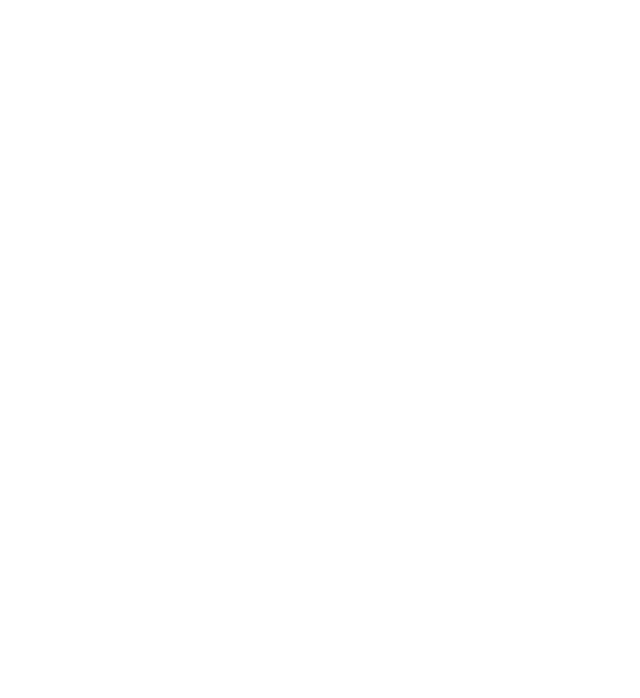
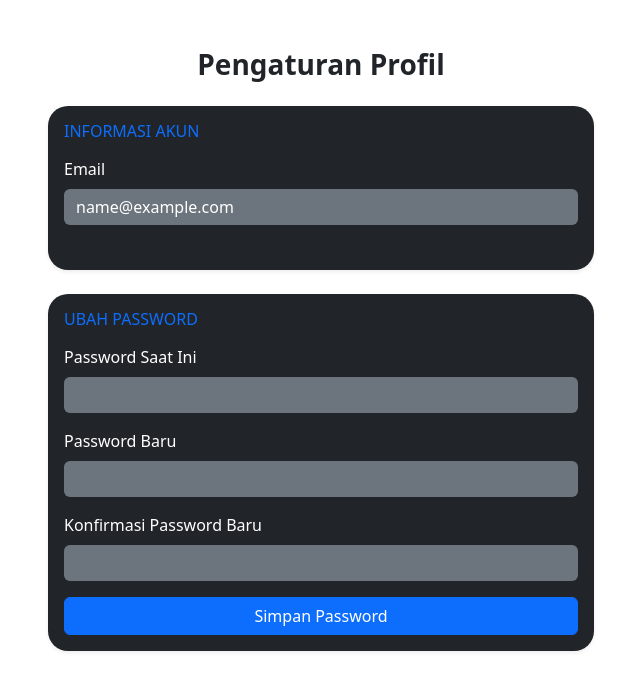
Before and after one commit to HafizMuhammadAlIkhsan/ta-forecasting-application, a Flask app: page /profile in a window 1280 px wide. Before the commit the part shown is empty. Shown: the top 698 px of the page, without its empty margins (319-959 px from the left). Run offline with Flask 3, Linux system fonts and the light colour scheme; the visitor is signed in with stand-in values (Sample User, id 1); some libraries are stand-ins or nearby versions.

Commit message:
add UI profile and update password

```diff
--- a/app/templates/auth/profile.html
+++ b/app/templates/auth/profile.html
@@ -2,4 +2,82 @@
 {% block title %}Profil{% endblock %}
 {% block content %}
 
+<div class="container py-5">
+
+    <!-- Title -->
+    <div class="text-center mb-4">
+        <h3 class="fw-bold">Pengaturan Profil</h3>
+    </div>
+
+    <!-- Center wrapper -->
+    <div class="row justify-content-center">
+        <div class="col-md-6">
+
+            <!-- Informasi Akun -->
+            <div class="card bg-dark text-white border-0 shadow-sm mb-4"
+                style="border-radius: 20px;">
+                <div class="card-body">
+                    <h6 class="text-uppercase text-primary mb-3">Informasi Akun</h6>
+
+                    <label class="form-label">Email</label>
+                    <input type="text"
+                           class="form-control bg-secondary text-white border-0"
+                           value="{{ current_user.email }}"
+                           disabled>
+
+                    <small class="text-muted d-block mt-2">
+                        Email tidak dapat diubah.
+                    </small>
+                </div>
+            </div>
+
+            <!-- Ubah Password -->
+            <div class="card bg-dark text-white border-0 shadow-sm"
+                style="border-radius: 20px;">
+                <div class="card-body">
+                    <h6 class="text-uppercase text-primary mb-3">Ubah Password</h6>
+
+                    <form method="POST" action="{{ url_for('auth.update_password') }}">
+
+                        <div class="mb-3">
+                            <label class="form-label">Password Saat Ini</label>
+                            <input type="password"
+                                   name="current_password"
+                                   class="form-control bg-secondary text-white border-0"
+                                   required>
+                        </div>
+
+                        <div class="mb-3">
+                            <label class="form-label">
+                                Password Baru
+                                <small class="text-muted">(min. 6 karakter)</small>
+                            </label>
+                            <input type="password"
+                                   name="new_password"
+                                   class="form-control bg-secondary text-white border-0"
+                                   minlength="6"
+                                   required>
+                        </div>
+
+                        <div class="mb-3">
+                            <label class="form-label">Konfirmasi Password Baru</label>
+                            <input type="password"
+                                   name="confirm_password"
+                                   class="form-control bg-secondary text-white border-0"
+                                   required>
+                        </div>
+
+                        <button type="submit" class="btn btn-primary w-100">
+                            Simpan Password
+                        </button>
+
+                    </form>
+                </div>
+            </div>
+
+        </div>
+    </div>
+
+</div>
+
 {% endblock %}
```
Also changed, not shown: app/services/auth_service.py (+12 -0 lines).
